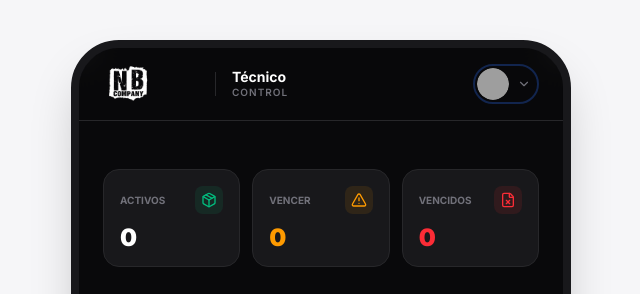
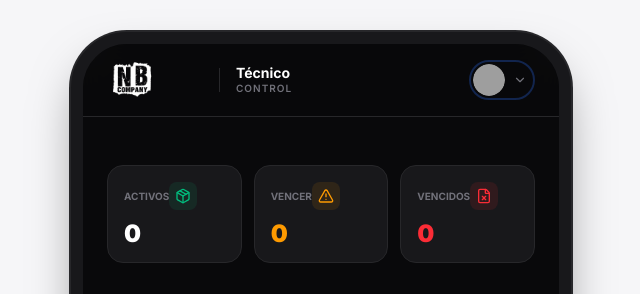
Before and after one commit to n-b-company/NB-COMPANY, a Next.js app: page /dashboard in a window 1280 px wide. Shown: the top 294 px of the page, without its empty margins (319-959 px from the left). Built offline with nearby package versions, Linux system fonts and the light colour scheme; no server answers; the database is empty; grey boxes are pictures that could not be loaded.

Commit message:
feat: integración de subida de imágenes, filtrado dinámico y optimización de UX móvil

```diff
--- a/next.config.ts
+++ b/next.config.ts
@@ -15,7 +15,16 @@ const nextConfig: NextConfig = {
         protocol: 'https',
         hostname: 'images.unsplash.com',
       },
+      {
+        protocol: 'https',
+        hostname: 'upload-images.api.appwiseinnovations.com',
+      },
     ],
+  },
+  experimental: {
+    serverActions: {
+      bodySizeLimit: '5MB',
+    },
   },
 };
 
--- a/src/app/globals.css
+++ b/src/app/globals.css
@@ -53,22 +53,21 @@ body {
 .phone-frame {
   @apply relative mx-auto overflow-hidden bg-zinc-950 shadow-2xl transition-all duration-300;
   width: 100%;
+  max-width: 500px; /* Constrain width even on smaller desktops/tablets */
   min-height: 100vh;
+  display: flex;
+  flex-direction: column;
 }
 
 @media (min-width: 768px) {
   .phone-frame {
-    width: 450px;
-    height: 90vh;
+    height: 92vh;
     min-height: 800px;
-    margin-top: 5vh;
-    border-radius: 3rem;
-    border: 8px solid #18181b;
+    margin-top: 4vh;
+    border-radius: 3.5rem;
+    border: 12px solid #18181b;
+    box-shadow:
+      0 0 0 2px #27272a,
+      0 25px 50px -12px rgba(0, 0, 0, 0.5);
   }
 }
-
-@media (min-width: 1200px) {
-  .phone-frame {
-    width: 500px;
-  }
-}
--- a/src/components/DashboardClient.tsx
+++ b/src/components/DashboardClient.tsx
@@ -15,6 +15,7 @@ interface DashboardClientProps {
 
 export default function DashboardClient({ initialClients }: DashboardClientProps) {
   const [searchTerm, setSearchTerm] = useState('');
+  const [filterStatus, setFilterStatus] = useState<string | null>(null);
 
   // Calculate stats based on initial data
   const stats = useMemo(() => {
@@ -25,22 +26,37 @@ export default function DashboardClient({ initialClients }: DashboardClientProps
     };
   }, [initialClients]);
 
-  // Filter clients based on search term
+  // Filter clients based on search term and status
   const filteredClients = useMemo(() => {
-    if (!searchTerm) return initialClients.slice(0, 10);
-    const lowSearch = searchTerm.toLowerCase();
-    return initialClients
-      .filter(
+    let result = initialClients;
+
+    // Filter by status if one is active
+    if (filterStatus) {
+      result = result.filter((c) => c.status === filterStatus);
+    }
+
+    // Filter by search term
+    if (searchTerm) {
+      const lowSearch = searchTerm.toLowerCase();
+      result = result.filter(
         (c) =>
           c.name.toLowerCase().includes(lowSearch) || c.address.toLowerCase().includes(lowSearch),
-      )
-      .slice(0, 10);
-  }, [searchTerm, initialClients]);
+      );
+    }
+
+    return result.slice(0, 10);
+  }, [searchTerm, filterStatus, initialClients]);
 
   return (
     <div className="my-4 px-6 py-8">
       {/* KPI Cards */}
-      <StatsGrid active={stats.active} warning={stats.warning} overdue={stats.overdue} />
+      <StatsGrid
+        active={stats.active}
+        warning={stats.warning}
+        overdue={stats.overdue}
+        activeStatus={filterStatus}
+        onStatusChange={setFilterStatus}
+      />
 
       {/* Search Bar */}
       <div className="mb-8">
--- a/src/components/ui/FormElements.tsx
+++ b/src/components/ui/FormElements.tsx
@@ -24,6 +24,9 @@ export const Input = React.forwardRef<HTMLInputElement, InputProps>(
           className={`mb-2 block text-sm font-medium ${error ? 'text-red-400' : 'text-zinc-400'}`}
         >
           {label}
+          {!props.required && props.required !== undefined && (
+            <span className="ml-1 text-[10px] font-normal text-zinc-500">(Opcional)</span>
+          )}
         </label>
         <input
           id={id}
@@ -50,6 +53,9 @@ export const Select = React.forwardRef<HTMLSelectElement, SelectProps>(
           className={`mb-2 block text-sm font-medium ${error ? 'text-red-400' : 'text-zinc-400'}`}
         >
           {label}
+          {!props.required && props.required !== undefined && (
+            <span className="ml-1 text-[10px] font-normal text-zinc-500">(Opcional)</span>
+          )}
         </label>
         <select
           id={id}
@@ -83,6 +89,9 @@ export const Textarea = React.forwardRef<HTMLTextAreaElement, TextareaProps>(
           className={`mb-2 block text-sm font-medium ${error ? 'text-red-400' : 'text-zinc-400'}`}
         >
           {label}
+          {!props.required && props.required !== undefined && (
+            <span className="ml-1 text-[10px] font-normal text-zinc-500">(Opcional)</span>
+          )}
         </label>
         <textarea
           id={id}
--- a/src/components/ui/SpecialInputs.tsx
+++ b/src/components/ui/SpecialInputs.tsx
@@ -7,7 +7,13 @@ import { ImageCaptureProps, LocationCaptureProps, DatePickerProps } from '@/type
 
 // --- Image Capture Component ---
 
-export const ImageCapture = ({ label, onImageCapture, error, value }: ImageCaptureProps) => {
+export const ImageCapture = ({
+  label,
+  onImageCapture,
+  error,
+  value,
+  required,
+}: ImageCaptureProps) => {
   const [preview, setPreview] = useState<string | null>(value || null);
   const fileInputRef = useRef<HTMLInputElement>(null);
 
@@ -34,6 +40,9 @@ export const ImageCapture = ({ label, onImageCapture, error, value }: ImageCaptu
     <div className="space-y-2">
       <label className={`block text-sm font-medium ${error ? 'text-red-400' : 'text-zinc-400'}`}>
         {label}
+        {!required && required !== undefined && (
+          <span className="ml-1 text-[10px] font-normal text-zinc-500">(Opcional)</span>
+        )}
       </label>
 
       <div
@@ -96,6 +105,7 @@ export const LocationCapture = ({
   onLocationCapture,
   error,
   value,
+  required,
 }: LocationCaptureProps) => {
   const [loading, setLoading] = useState(false);
   const [coords, setCoords] = useState<{ lat: number; lng: number } | null>(value || null);
@@ -128,6 +138,9 @@ export const LocationCapture = ({
     <div className="space-y-2">
       <label className={`block text-sm font-medium ${error ? 'text-red-400' : 'text-zinc-400'}`}>
         {label}
+        {!required && required !== undefined && (
+          <span className="ml-1 text-[10px] font-normal text-zinc-500">(Opcional)</span>
+        )}
       </label>
       <div
         className={`flex items-center gap-3 rounded-xl border border-zinc-800 bg-zinc-900 p-3 shadow-inner ${error ? 'border-red-500/50' : ''}`}
@@ -174,7 +187,14 @@ export const LocationCapture = ({
 
 // --- Modern Date Picker ---
 
-export const ModernDatePicker = ({ label, value, onChange, error, id }: DatePickerProps) => {
+export const ModernDatePicker = ({
+  label,
+  value,
+  onChange,
+  error,
+  id,
+  required,
+}: DatePickerProps) => {
   return (
     <div className="space-y-2">
       <label
@@ -182,6 +202,9 @@ export const ModernDatePicker = ({ label, value, onChange, error, id }: DatePick
         className={`block text-sm font-medium ${error ? 'text-red-400' : 'text-zinc-400'}`}
       >
         {label}
+        {!required && required !== undefined && (
+          <span className="ml-1 text-[10px] font-normal text-zinc-500">(Opcional)</span>
+        )}
       </label>
       <div className="relative">
         <div className="pointer-events-none absolute inset-y-0 left-0 flex items-center pl-3 text-zinc-500">
--- a/src/components/ui/StatsGrid.tsx
+++ b/src/components/ui/StatsGrid.tsx
@@ -2,30 +2,89 @@ import { Package, AlertTriangle, FileX } from 'lucide-react';
 import { StatItemProps, StatsGridProps } from '@/types';
 import { STAT_VARIANTS } from '@/constants/constants';
 
-function StatItem({ label, value, icon: Icon, variant }: StatItemProps) {
+interface StatItemPropsExtended extends StatItemProps {
+  isActive?: boolean;
+  onClick?: () => void;
+}
+
+function StatItem({ label, value, icon: Icon, variant, isActive, onClick }: StatItemPropsExtended) {
   const style = STAT_VARIANTS[variant];
 
   return (
-    <div
-      className={`group rounded-2xl border border-zinc-800 bg-zinc-900 p-4 transition-all ${style.border}`}
+    <button
+      onClick={onClick}
+      className={`group flex w-full flex-col rounded-2xl border p-4 text-left transition-all duration-300 active:scale-95 ${
+        isActive
+          ? `border-primary bg-primary/10 shadow-primary/5 shadow-lg`
+          : `border-zinc-800 bg-zinc-900 ${style.border}`
+      }`}
     >
       <div className="mb-3 flex items-center justify-between">
-        <span className="text-[10px] font-bold text-zinc-500 uppercase">{label}</span>
-        <div className={`flex h-7 w-7 items-center justify-center rounded-lg ${style.iconBg}`}>
+        <span
+          className={`text-[10px] font-bold uppercase transition-colors ${
+            isActive ? 'text-primary' : 'text-zinc-500'
+          }`}
+        >
+          {label}
+        </span>
+        <div
+          className={`flex h-7 w-7 items-center justify-center rounded-lg transition-colors ${
+            isActive ? 'bg-primary text-white' : style.iconBg
+          }`}
+        >
           <Icon size={16} />
         </div>
       </div>
-      <p className={`text-2xl leading-none font-black ${style.text}`}>{value}</p>
+      <p
+        className={`text-2xl leading-none font-black transition-colors ${
+          isActive ? 'text-white' : style.text
+        }`}
+      >
+        {value}
+      </p>
+    </button>
+  );
+}
+
+export default function StatsGrid({
+  active,
+  warning,
+  overdue,
+  activeStatus,
+  onStatusChange,
+}: StatsGridProps) {
+  const handleToggle = (status: string) => {
+    if (onStatusChange) {
+      onStatusChange(activeStatus === status ? null : status);
+    }
+  };
+
+  return (
+    <div className="mb-8 grid grid-cols-3 gap-3">
+      <StatItem
+        label="Activos"
+        value={active}
+        icon={Package}
+        variant="success"
+        isActive={activeStatus === 'ACTIVE'}
+        onClick={() => handleToggle('ACTIVE')}
+      />
+      <StatItem
+        label="Vencer"
+        value={warning}
+        icon={AlertTriangle}
+        variant="warning"
+        isActive={activeStatus === 'WARNING'}
+        onClick={() => handleToggle('WARNING')}
+      />
+      <StatItem
+        label="Vencidos"
+        value={overdue}
+        icon={FileX}
+        variant="danger"
+        isActive={activeStatus === 'OVERDUE'}
+        onClick={() => handleToggle('OVERDUE')}
+      />
     </div>
   );
 }
-
-export default function StatsGrid({ active, warning, overdue }: StatsGridProps) {
-  return (
-    <div className="mb-8 grid grid-cols-3 gap-3">
-      <StatItem label="Activos" value={active} icon={Package} variant="success" />
-      <StatItem label="Vencer" value={warning} icon={AlertTriangle} variant="warning" />
-      <StatItem label="Vencidos" value={overdue} icon={FileX} variant="danger" />
-    </div>
-  );
-}
--- /dev/null
+++ b/src/lib/upload.ts
@@ -0,0 +1,29 @@
+export async function uploadImage(base64: string): Promise<string | null> {
+  try {
+    const apiUrl = process.env.UPLOAD_IMAGE_API_URL;
+    if (!apiUrl) {
+      return null;
+    }
+
+    // Convert base64 to Blob
+    const response = await fetch(base64);
+    const blob = await response.blob();
+
+    const formData = new FormData();
+    formData.append('image', blob, 'upload.jpg');
+
+    const uploadResponse = await fetch(apiUrl, {
+      method: 'POST',
+      body: formData,
+    });
+
+    if (!uploadResponse.ok) {
+      return null;
+    }
+
+    const data = await uploadResponse.json();
+    return data.url || data.imageUrl || data.data?.url || null;
+  } catch {
+    return null;
+  }
+}
--- a/src/lib/validations.ts
+++ b/src/lib/validations.ts
@@ -17,6 +17,7 @@ export const instalacionSchema = z.object({
   nombre: z.string().min(2, 'El nombre es obligatorio'),
   propietario: z.string().min(2, 'El nombre del responsable es obligatorio'),
   direccion: z.string().min(5, 'La dirección es obligatoria'),
+  telefono: z.string().min(8, 'El número de teléfono es demasiado corto'),
   entre_calles: z.string().optional(),
   cantidad_equipos: z
     .number({ message: 'Debe ser un número' })
```
Also changed, not shown: src/app/(main)/nueva-instalacion/page.tsx (+16 -3 lines), src/lib/actions.ts (+18 -12 lines), src/types/index.ts (+8 -0 lines), 1 other file (tests, documents, lock files or other folders).
